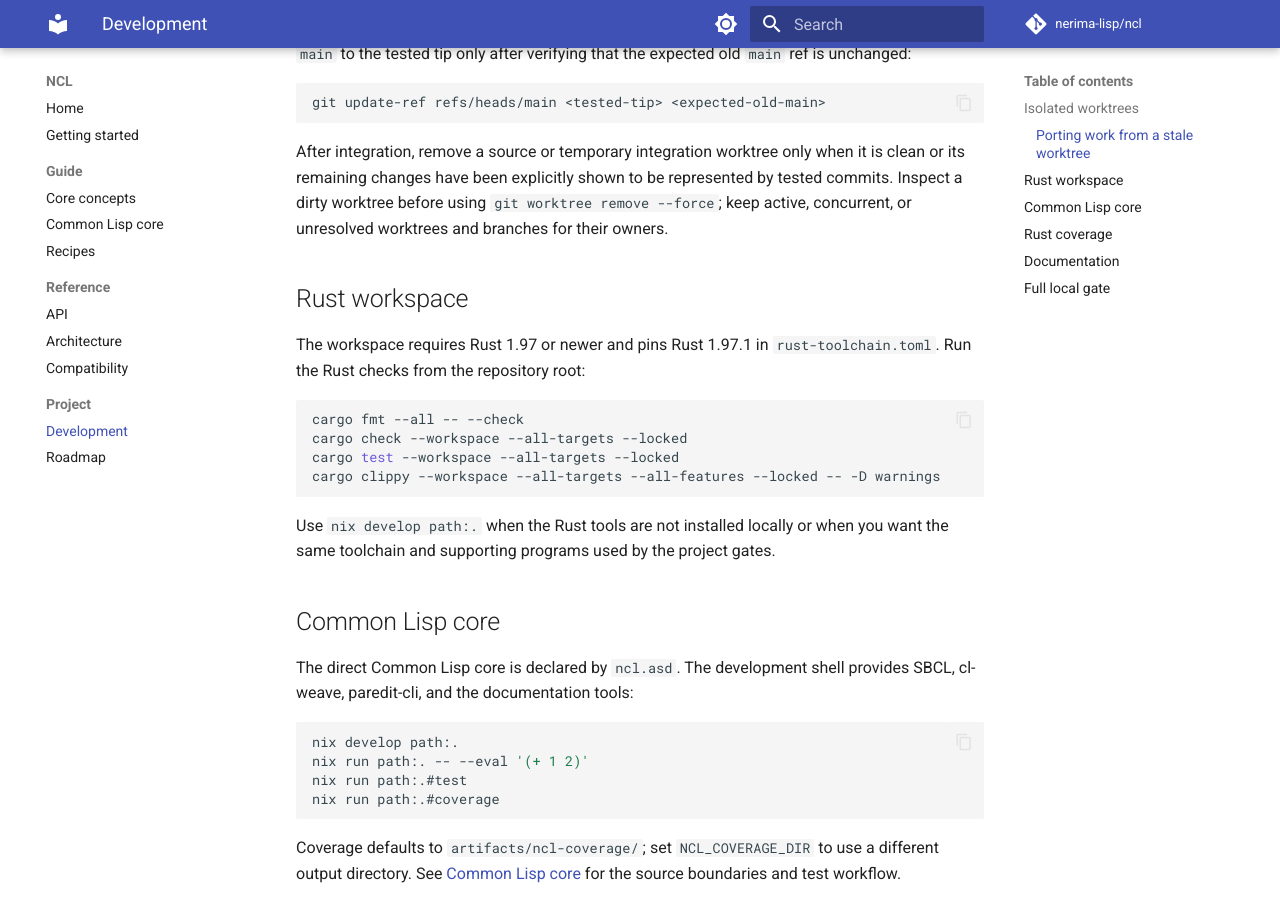
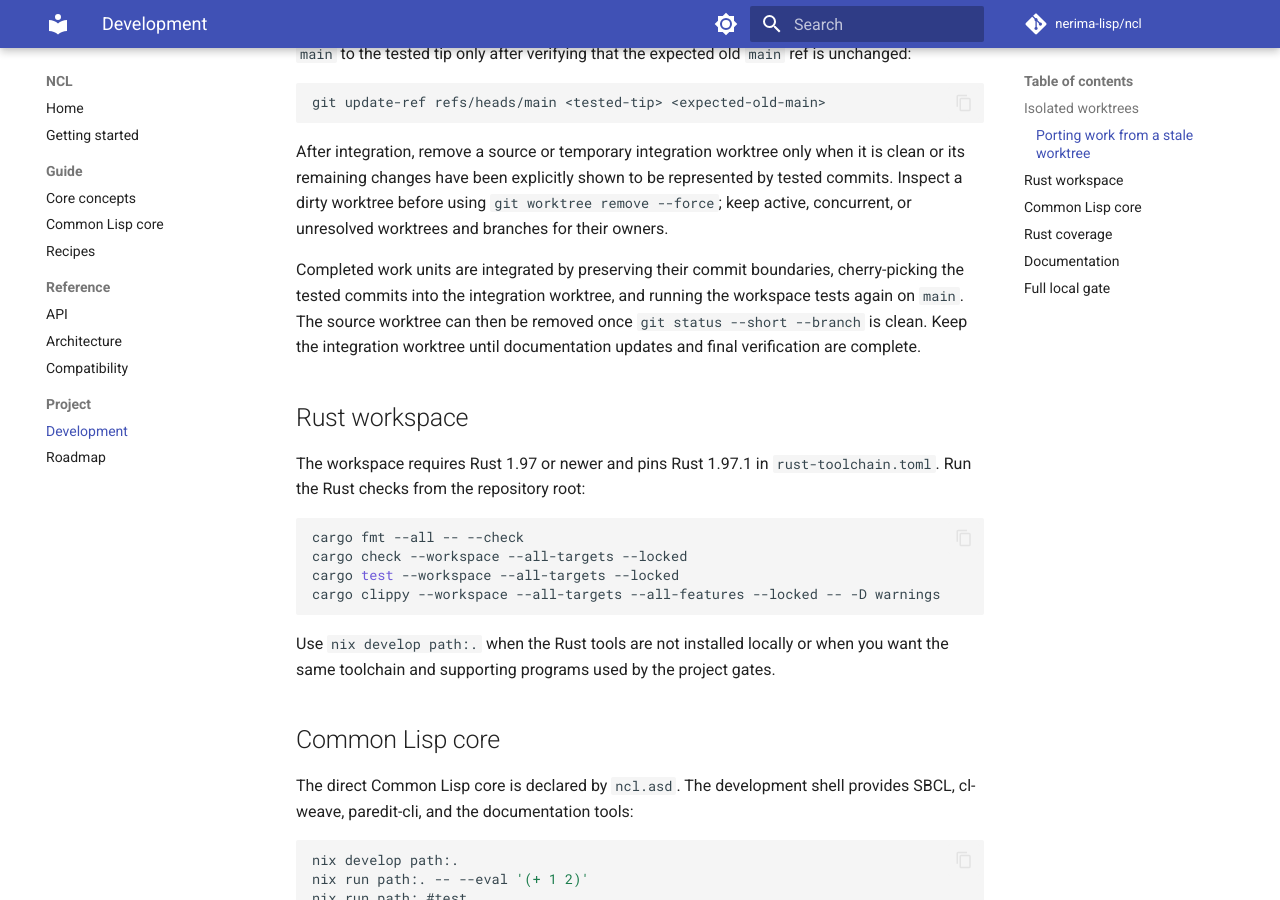
Before and after one commit to nerima-lisp/ncl, an MkDocs documentation site: the page built from docs/src/project/development.md, in a window 1280 px wide and 900 px high, scrolled down 956 px. Built offline with MkDocs 1.6.1 and Material for MkDocs 9.7.7, drawn with Linux system fonts in a browser that asks for light colours; comment, search, counter and statistics services are not loaded.

Commit message:
docs: record completed worktree integration

```diff
--- a/docs/src/project/development.md
+++ b/docs/src/project/development.md
@@ -52,6 +52,12 @@ when it is clean or its remaining changes have been explicitly shown to be
 represented by tested commits. Inspect a dirty worktree before using `git
 worktree remove --force`; keep active, concurrent, or unresolved worktrees and
 branches for their owners.
+
+Completed work units are integrated by preserving their commit boundaries,
+cherry-picking the tested commits into the integration worktree, and running
+the workspace tests again on `main`. The source worktree can then be removed
+once `git status --short --branch` is clean. Keep the integration worktree
+until documentation updates and final verification are complete.
 
 ## Rust workspace
 
```
